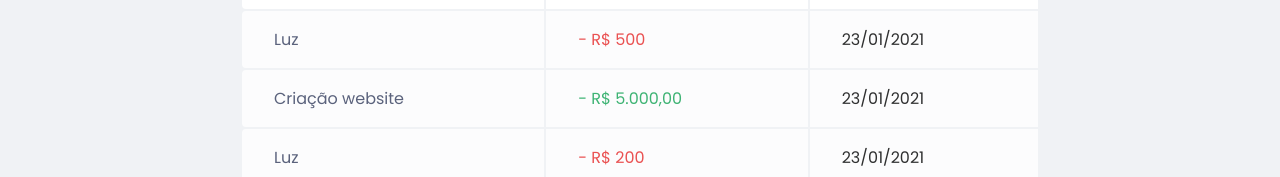
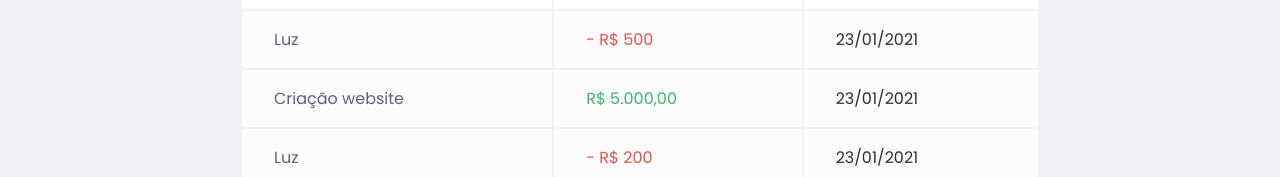
Before and after one commit to caioamsantos/dw2a4, a plain HTML site: page atividades/A1/index.html in a window 1280 px wide. Shown: the part 771-948 px from the top of the page. Drawn offline with Linux system fonts and the light colour scheme.

Commit message:
ajustando valor negativo

```diff
--- a/atividades/A1/index.html
+++ b/atividades/A1/index.html
@@ -51,7 +51,7 @@
                     </tr>
                     <tr>
                         <td class="description">Criação website</td>
-                        <td class="income">- R$ 5.000,00</td>
+                        <td class="income">R$ 5.000,00</td>
                         <td class="date">23/01/2021</td>
                     </tr>
                     <tr>
```
